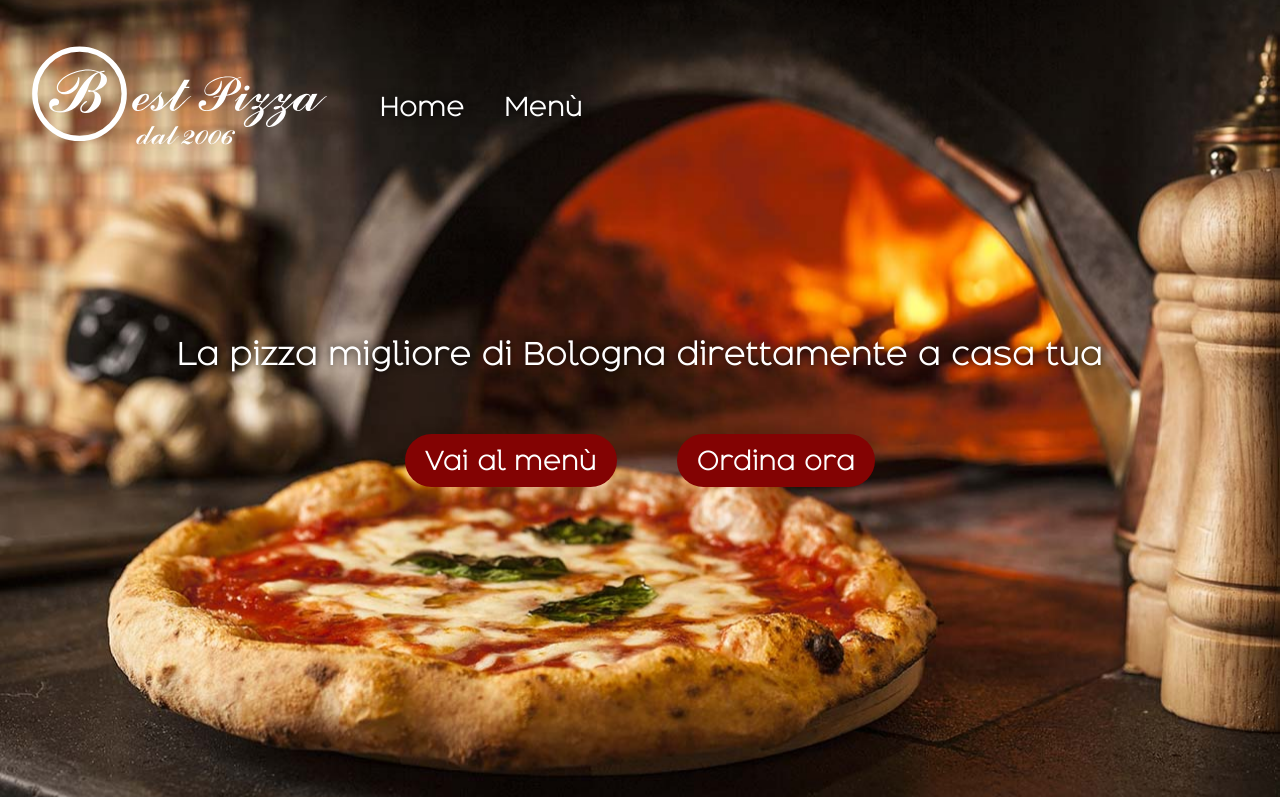
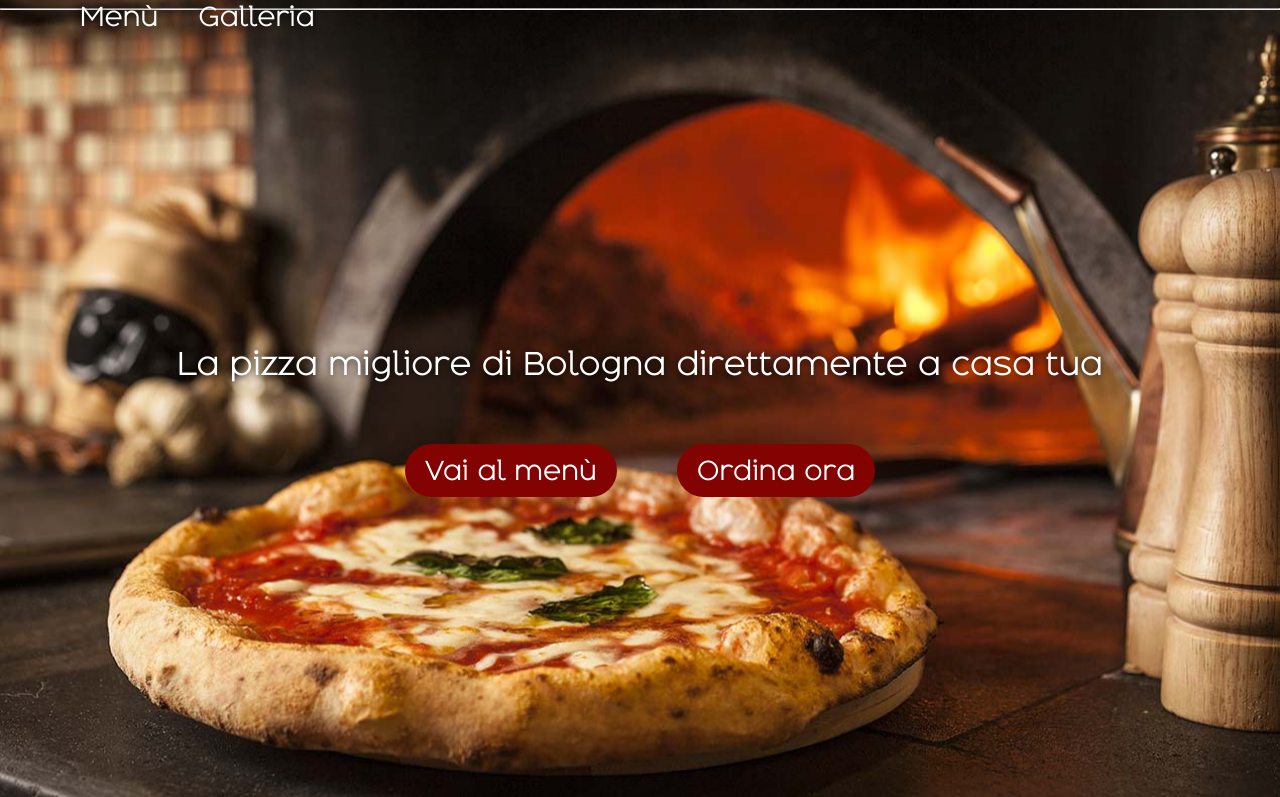
Before and after one commit to masca19/BestPizza, a website: page index.html in a window 1280 px wide. Shown: the top 797 px of the page. Drawn offline with Linux system fonts and the light colour scheme; a web font is replaced by a local one.

Commit message:
changed image our secret + changed navbar + link index

```diff
--- a/index.html
+++ b/index.html
@@ -7,7 +7,7 @@
 	<title>Best Pizza</title>
 	<meta name="Description" content="Da 13 anni Best Pizza sforna pizze per tutta Bologna. Da Via Giacomo Puccini troverete la vera pizza italiana">
 	<meta name="viewport" content="width=device-width, initial-scale=1">
-	<link rel="icon" href="./src/media/svg/logo.svg" type="image/svg" />
+	<link rel="icon" href="./src/media/svg//logoTitle.svg" type="image/svg" />
 	<link rel="stylesheet" type="text/css" media="screen" href="src/style/css/home.css" />
 </head>
 
@@ -15,19 +15,18 @@
 	<h1 hidden>Best Pizza</h1>
 	<header>
 		<div class="headerWrapper">
-			<a class="imglogo" href="index.html">
+			<a class="imgLogo" href="/">
 				<img src="./src/media/svg/logo.svg" alt="logo best pizza">
 			</a>
 			<nav>
 				<ul>
-					<li><a href="/">Home</a></li>
 					<li><a href="menu.html">Menù</a></li>
-					<!-- <li>Galleria</li> -->
-					<!-- <li id="where">Dove trovarci</li> -->
+					<li><a href="galleria.html">Galleria</a></li>
 				</ul>
 			</nav>
 		</div>
 	</header>
+	<hr>
 	<main>
 		<section class="fullScreen">
 			<img src="src/media/img/pizzeria.jpeg" alt="pizza infornata in un forno a legna" class="fullImage">
@@ -48,7 +47,7 @@
 					</div>
 				</article>
 				<article>
-					<img src="src/media/img/macina-farina-antico.jpeg" alt="" srcset="">
+					<img src="src/media/img/grano2.jpg" alt="" srcset="">
 					<div class="titleContainer">
 						<h3>Farine di qualità macinate a pietra</h3>
 					</div>
```
